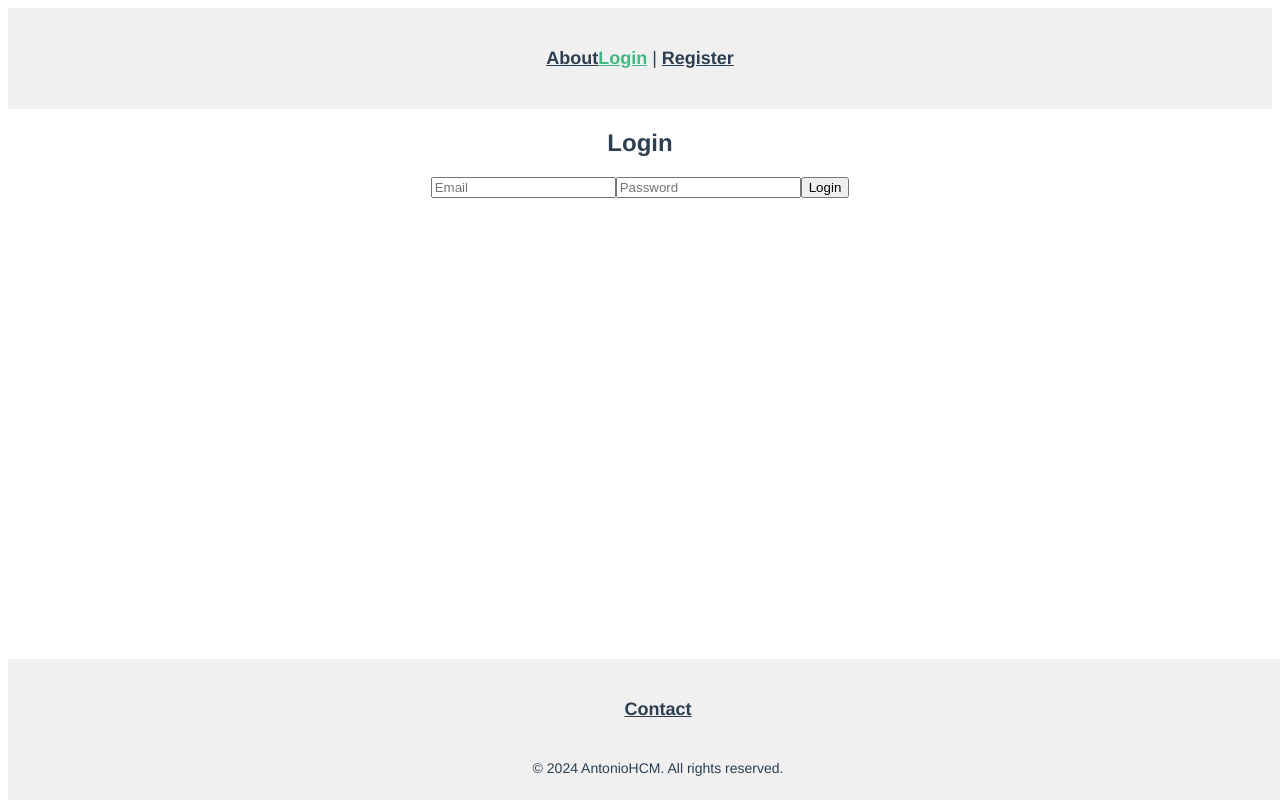
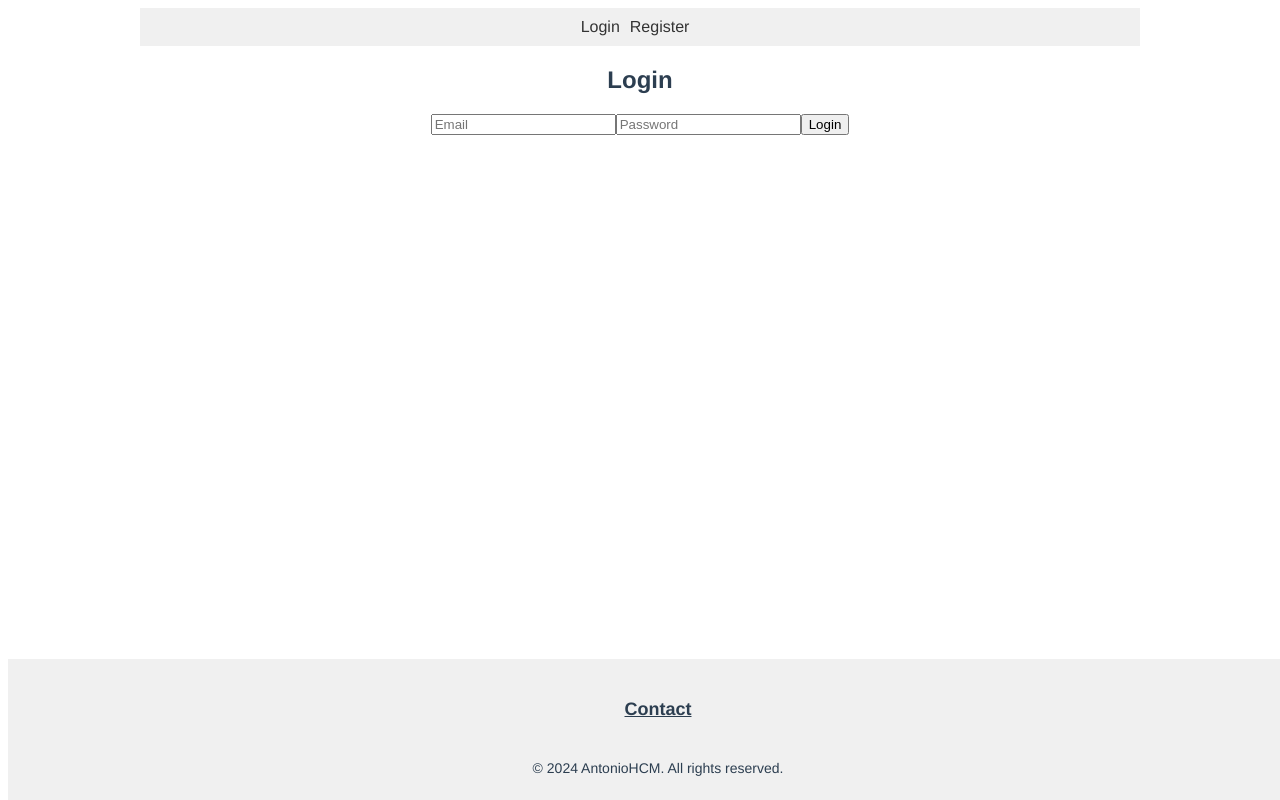
Before and after one commit to antonioHCM/TaskFrontEnd, a Vue app in the folder front-end/: page /login in a window 1280 px wide. Built offline with nearby package versions, Linux system fonts and the light colour scheme.

Commit message:
Dinamically updating header implemented

```diff
--- a/front-end/src/App.vue
+++ b/front-end/src/App.vue
@@ -1,16 +1,23 @@
 <template>
   <div id="app">
     <MainHeader />
+    <router-view></router-view>
     <MainFooter />
-    <router-view></router-view>
   </div>
 </template>
 
 <script>
 import MainHeader from './components/MainHeader.vue';
 import MainFooter from './components/MainFooter.vue';
+// import { provide } from 'vue';
+// import { useAuth } from './composables/auth';
 
 export default {
+  setup() {
+   // const auth = useAuth();
+    //provide('auth', auth); // Providing auth object globally
+    return {};
+  },
   components: {
     MainHeader,
     MainFooter
--- a/front-end/src/components/MainHeader.vue
+++ b/front-end/src/components/MainHeader.vue
@@ -1,50 +1,67 @@
 <template>
-  <header>
-    <nav>
-      <router-link to="/about">About</router-link>
-      <template v-if="username">
-        <span>Welcome, {{ username }}</span> |
-        <button @click="logout" style="color: red;">Logout</button>
-      </template>
-      <template v-else>
-        <router-link v-if="!isLoggedIn" to="/login">Login</router-link> |
-        <router-link v-if="!isLoggedIn" to="/register">Register</router-link>
-
-      </template>
-    </nav>
-  </header>
+  <div class="header-wrapper">
+    <header class="header">
+      <div v-if="username !== null" class="header__user">
+        <router-link to="/newProject" class="header__link">New Project</router-link>
+        <span class="header__welcome">Welcome, {{ username }}</span>
+        <button @click="logout" class="header__logout">Logout</button>
+      </div>
+      <div v-else class="header__guest">
+        <router-link to="/login" class="header__link">Login</router-link>
+        <router-link to="/register" class="header__link">Register</router-link>
+      </div>
+    </header>
+  </div>
 </template>
 
-<script>
-import { onMounted, computed } from 'vue';
+<script setup>
 import { useAuth } from '../composables/auth';
+import { onMounted } from 'vue';
 
-export default {
-  name: 'MainHeader',
-  setup() {
-    const { username, fetchUserInfo, logout } = useAuth();
+const { username, logout, fetchUserInfo } = useAuth();
 
-    const isLoggedIn = computed(() => !!username.value);
-    console.log(isLoggedIn);
-    onMounted(() => {
-      fetchUserInfo();
-    });
-
-    return {
-      username,
-      logout
-    };
-  }
-};
+onMounted(async () => {
+  await fetchUserInfo();
+});
 </script>
 
 <style scoped>
-header {
-  background-color: #f0f0f0;
-  padding: 10px;
+.header-wrapper {
+  display: flex;
+  justify-content: center;
 }
 
-nav {
-  font-size: 18px;
+.header {
+  background-color: #f0f0f0;
+  padding: 10px 20px;
+  display: flex;
+  justify-content: center;
+  align-items: center;
+  max-width: 960px; /* Optional: Limit the width of the header */
+  width: 100%;
+}
+
+.header__content {
+  display: flex;
+  align-items: center;
+}
+
+.header__link {
+  margin-right: 10px;
+  text-decoration: none;
+  color: #333;
+}
+
+.header__welcome {
+  margin-right: 10px;
+}
+
+.header__logout {
+  background-color: #dc3545;
+  color: white;
+  border: none;
+  padding: 5px 10px;
+  border-radius: 5px;
+  cursor: pointer;
 }
 </style>
--- a/front-end/src/composables/auth.js
+++ b/front-end/src/composables/auth.js
@@ -1,11 +1,14 @@
-import { ref } from 'vue';
+/* eslint-disable */
+import { ref, reactive  } from 'vue';
 import { useRouter } from 'vue-router';
 import { getUser, apiLogin } from '../../urls';
 import { jwtDecode } from 'jwt-decode';
 
+const username = ref(null);
+const updateTrigger = ref(0);
 
 export function useAuth() {
-  const username = ref(null);
+
   const router = useRouter();
 
   function checkToken() {
@@ -19,7 +22,7 @@ export function useAuth() {
 
   async function fetchUserInfo() {
     try {
-      const token = checkToken(); // Call checkToken to ensure token existence
+      const token = checkToken();
       const decodedToken = jwtDecode(token);
       const userId = decodedToken.id;
 
@@ -36,6 +39,8 @@ export function useAuth() {
       const userData = await response.json();
       username.value = userData.name;
 
+
+
     } catch (error) {
       console.error('Error fetching user information:', error);
     }
@@ -50,7 +55,7 @@ export function useAuth() {
         },
         body: JSON.stringify(credentials)
       });
-      console.log(response);
+
       if (!response.ok) {
         throw new Error('Login failed');
       }
@@ -60,13 +65,22 @@ export function useAuth() {
 
       storeToken(token);
       await fetchUserInfo();
+
+      incrementUpdateTrigger();
+
       router.push('/dashboard');
-      console.log('Login successful');
+
+
     } catch (error) {
       console.error('Error logging in:', error);
       throw error;
     }
   }
+
+  const incrementUpdateTrigger = () => {
+    updateTrigger.value++;
+    console.log(updateTrigger.value);
+  };
 
   function storeToken(token) {
     localStorage.setItem('token', token);
@@ -74,10 +88,12 @@ export function useAuth() {
 
   function logout() {
     localStorage.removeItem('token');
-    username.value = null; // Set username to null upon logout
+    username.value = null;
     router.push('/login');
   }
 
 
-  return { username, fetchUserInfo, checkToken, login, logout };
+
+
+  return { username, fetchUserInfo, checkToken, login, logout, updateTrigger };
 }
--- a/front-end/src/router/index.js
+++ b/front-end/src/router/index.js
@@ -1,3 +1,4 @@
+/* eslint-disable */
 import { createRouter, createWebHistory } from 'vue-router'
 import HomeView from '../views/HomeView'
 import LoginView from '../views/LoginView'
@@ -11,37 +12,58 @@ const routes = [
   {
     path: '/',
     name: 'Home',
-    component: HomeView
+    component: HomeView,
+    meta: {
+      title: 'Home'
+    }
   },
   {
     path: '/login',
     name: 'Login',
-    component: LoginView
+    component: LoginView,
+    meta: {
+      title: 'Log in'
+    }
   },
   {
     path: '/register',
     name: 'Register',
-    component: RegisterView
+    component: RegisterView,
+    meta: {
+      title: 'Register'
+    }
   },
   {
     path: '/dashboard',
     name: 'Dashboard',
-    component: DashboardView
+    component: DashboardView,
+    meta: {
+      title: 'Dashboard'
+    }
   },
   {
     path: '/board/:id',
     name: 'Board',
-    component: BoardView
+    component: BoardView,
+    meta: {
+      title: 'My board'
+    }
   },
   {
     path: '/newProject',
     name: 'newProject',
-    component: NewProjectView
+    component: NewProjectView,
+    meta: {
+      title: 'NewProject'
+    }
   },
   {
     path: '/contact',
     name: 'Contact',
-    component: ContactView
+    component: ContactView,
+    meta: {
+      title: 'Contact'
+    }
   },
   {
     path: '/about',
@@ -49,7 +71,10 @@ const routes = [
     // route level code-splitting
     // this generates a separate chunk (about.[hash].js) for this route
     // which is lazy-loaded when the route is visited.
-    component: () => import(/* webpackChunkName: "about" */ '../views/AboutView.vue')
+    component: () => import(/* webpackChunkName: "about" */ '../views/AboutView.vue'),
+    meta: {
+      title: 'About'
+    }
   }
 ]
 
@@ -58,4 +83,9 @@ const router = createRouter({
   routes
 })
 
+router.beforeEach((to, from, next) => {
+  document.title = to.meta?.title ?? 'Default Title'
+  next()
+})
+
 export default router
--- a/front-end/src/views/DashboardView.vue
+++ b/front-end/src/views/DashboardView.vue
@@ -1,8 +1,8 @@
 <template>
   <div>
     <h1>
-      Hello, {{ username }}
-      <button @click="logout" style="color: red;">Logout</button>
+       {{ username }}'s Project List:
+
     </h1>
     <h2>Projects:</h2>
     <ul>
--- a/front-end/src/views/LoginView.vue
+++ b/front-end/src/views/LoginView.vue
@@ -7,7 +7,7 @@
       <button type="submit" :disabled="loading">Login</button>
       <p v-if="errorMessage" class="error-message">{{ errorMessage }}</p>
     </form>
-    <div v-if="loading">Logging in...(Render might be slow)</div>
+    <div v-if="loading">Logging in...</div>
   </div>
 </template>
 
```
